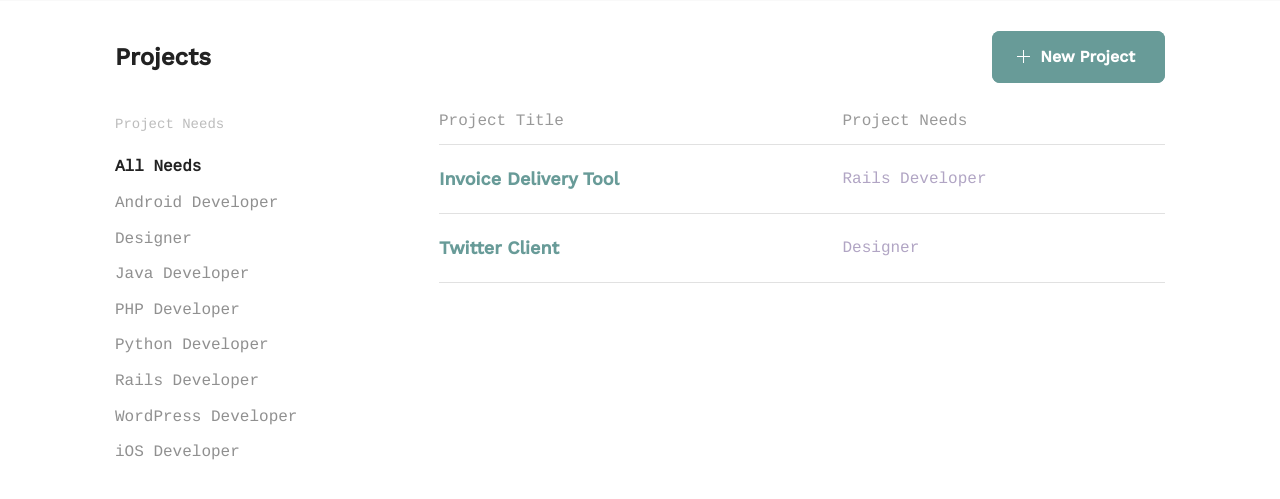
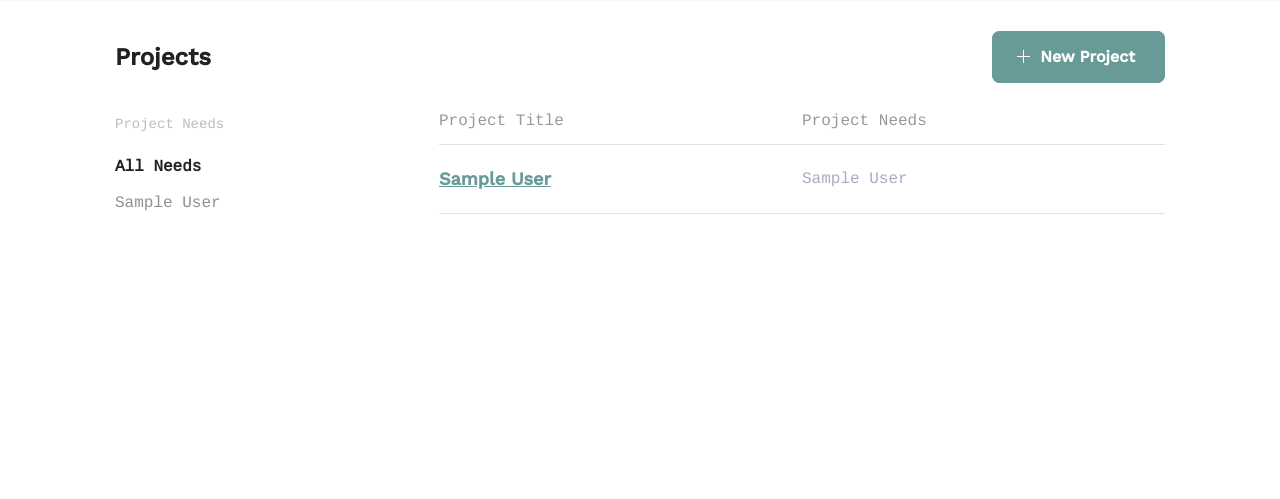
Before and after one commit to Hoessein/social-league-builder, a Django app: page / in a window 1280 px wide. Shown: the part 130-629 px from the top of the page. Run offline with Django 3.2, Linux system fonts and the light colour scheme; tables that the repository leaves empty hold one stand-in row (values such as "Sample post").

Commit message:
clean ups

```diff
--- a/team_builder/templates/index.html
+++ b/team_builder/templates/index.html
@@ -8,7 +8,7 @@
         <h2>Projects</h2>
       </div>
       <div class="circle--fluid--cell circle--fluid--secondary">
-        <a class="button button-primary icon-on-left" href="project_new.html">
+        <a class="button button-primary icon-on-left" href="{% url 'profile:create_project' %}">
           <svg version="1.1" xmlns="http://www.w3.org/2000/svg" xmlns:xlink="http://www.w3.org/1999/xlink" x="0px" y="0px" viewBox="0 0 13 13" style="enable-background:new 0 0 13 13;" xml:space="preserve" class="add">
             <polygon points="7,6 7,0 6,0 6,6 0,6 0,7 6,7 6,13 7,13 7,7 13,7 13,6 "/>
           </svg>
@@ -22,14 +22,11 @@
         <h4>Project Needs</h4>
         <ul class="circle--filter--list">
           <li><a class="selected">All Needs</a></li>
-          <li><a>Android Developer</a></li>
-          <li><a>Designer</a></li>
-          <li><a>Java Developer</a></li>
-          <li><a>PHP Developer</a></li>
-          <li><a>Python Developer</a></li>
-          <li><a>Rails Developer</a></li>
-          <li><a>WordPress Developer</a></li>
-          <li><a>iOS Developer</a></li>
+        {% for project in projects %}
+          {% for position in project.projectposition_set.all %}
+          <li><a>{{ position }}</a></li>
+          {% endfor %}
+        {% endfor %}
         </ul>
       </div>
     </div>
@@ -43,22 +40,18 @@
           </tr>
         </thead>
         <tbody>
+        {% for project in projects %}
           <tr class="clickable-row" data-href="project.html">
             <td>
-              <h3>Invoice Delivery Tool</h3>
+              <h3><a href="{% url 'profile:project' pk=project.pk %}">{{ project.title }}</a></h3>
             </td>
+            {% for position in project.projectposition_set.all %}
             <td class="circle--cell--right">
-              <span class="secondary-label">Rails Developer</span>
+              <span class="secondary-label">{{ position.title }}</span>
+              {% endfor %}
             </td>
           </tr>
-          <tr class="clickable-row" data-href="project.html">
-            <td>
-              <h3>Twitter Client</h3>
-            </td>
-            <td class="circle--cell--right">
-              <span class="secondary-label">Designer</span>
-            </td>
-          </tr>
+        {% endfor %}
         </tbody>
       </table>
     </div>
--- a/team_builder/user_profile/views.py
+++ b/team_builder/user_profile/views.py
@@ -22,7 +22,10 @@ from . import forms
 
 
 def index(request):
-    return render(request, 'index.html')
+
+    projects = Project.objects.filter()
+
+    return render(request, 'index.html', {'projects': projects})
 
 
 def profile_edit(request):
@@ -66,7 +69,7 @@ class MyProfileView(DetailView):
     def get_context_data(self, **kwargs):
         context = super().get_context_data(**kwargs)
         context['skills'] = ProfileSkill.objects.filter(profile__user=self.request.user)
-        context['project'] = Project.objects.all()
+        context['project'] = Project.objects.filter(owner=self.request.user)
         return context
 
 
```
Also changed, not shown: team_builder/user_profile/templates/user_profile/profile_edit.html (+0 -11 lines), team_builder/user_profile/templates/user_profile/project.html (+7 -8 lines).
